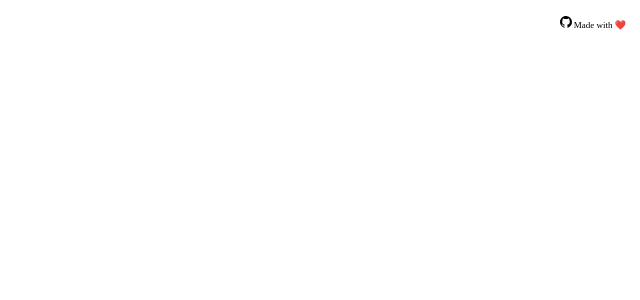
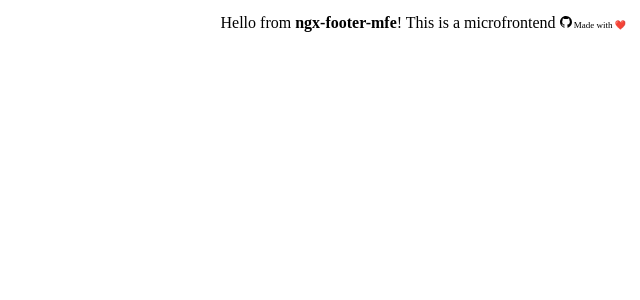
Before and after one commit to Ngx-Workshop/mfe-structural-footer, an Angular app: page / in a window 1280 px wide. Shown: the top 300 px of the page, without its empty margins (640-1280 px from the left). Built offline with nearby package versions, Linux system fonts and the light colour scheme.

Commit message:
Serve bundle remoteEntry file for local dev by loading it from QA/Prod

```diff
--- a/package.json
+++ b/package.json
@@ -7,7 +7,9 @@
     "build": "ng build",
     "watch": "ng build --watch --configuration development",
     "test": "ng test",
-    "run:all": "node node_modules/@angular-architects/module-federation/src/server/mf-dev-server.js"
+    "run:all": "node node_modules/@angular-architects/module-federation/src/server/mf-dev-server.js",
+    "serve:bundle": "npx http-server ./dist/ngx-footer-mfe -p 4201 -a 0.0.0.0 --cors -c-1",
+    "dev:bundle": "npm run watch & npm run serve:bundle"
   },
   "private": true,
   "dependencies": {
--- a/src/app/app.ts
+++ b/src/app/app.ts
@@ -6,6 +6,7 @@ import { MatButtonModule } from '@angular/material/button';
   imports: [MatButtonModule],
   template: `
     <footer class="footer">
+      Hello from <strong>ngx-footer-mfe</strong>! This is a microfrontend
       <a
         class="docs-footer-greeting"
         href="https://github.com/Ba5ik7/ngx-workshop"
--- a/webpack.config.js
+++ b/webpack.config.js
@@ -1,20 +1,21 @@
 const {
   shareAll,
   withModuleFederationPlugin,
-} = require("@angular-architects/module-federation/webpack");
+} = require('@angular-architects/module-federation/webpack');
 
 module.exports = withModuleFederationPlugin({
-  name: "ngx-footer-mfe",
+  name: 'ngx-footer-mfe',
+  filename: 'remoteEntry.js',
 
   exposes: {
-    "./Component": "./src/app/app.ts",
+    './Component': './src/app/app.ts',
   },
 
   shared: {
     ...shareAll({
       singleton: true,
       strictVersion: true,
-      requiredVersion: "auto",
+      requiredVersion: 'auto',
     }),
   },
 });
```
